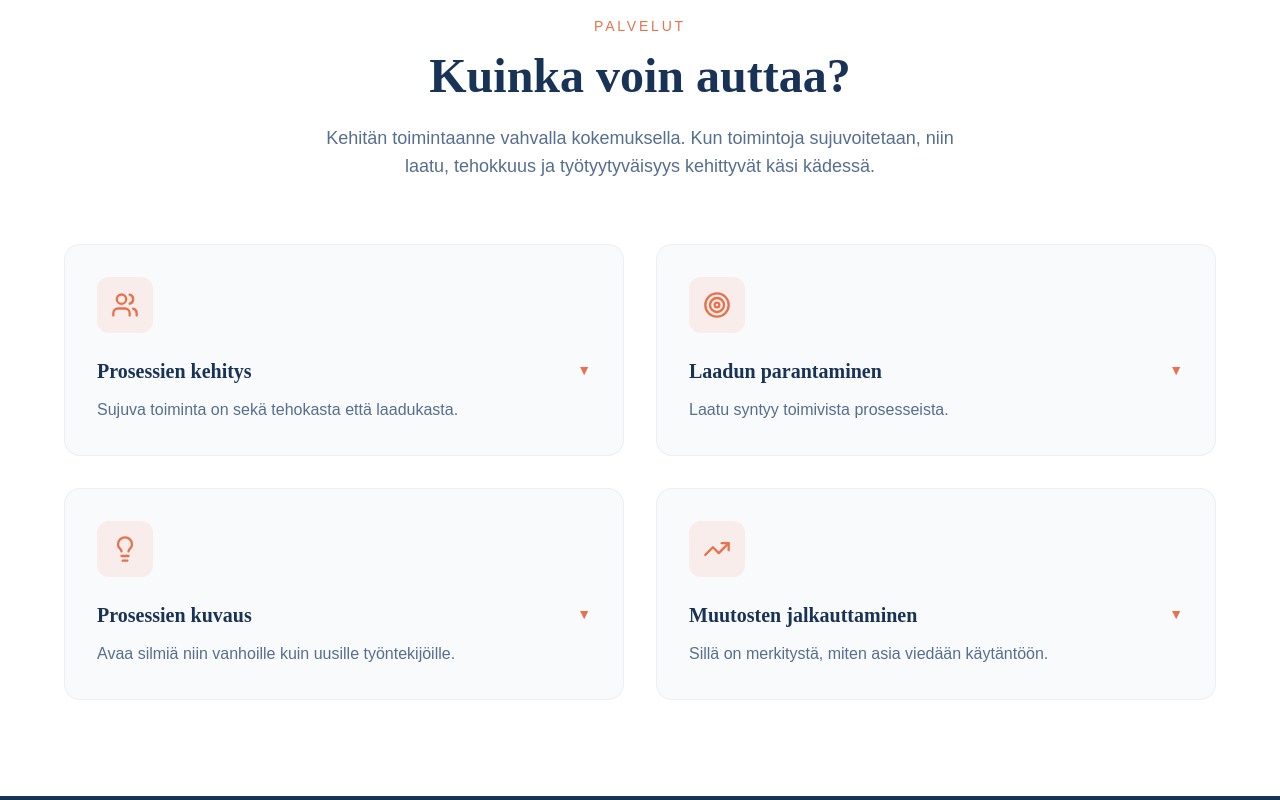
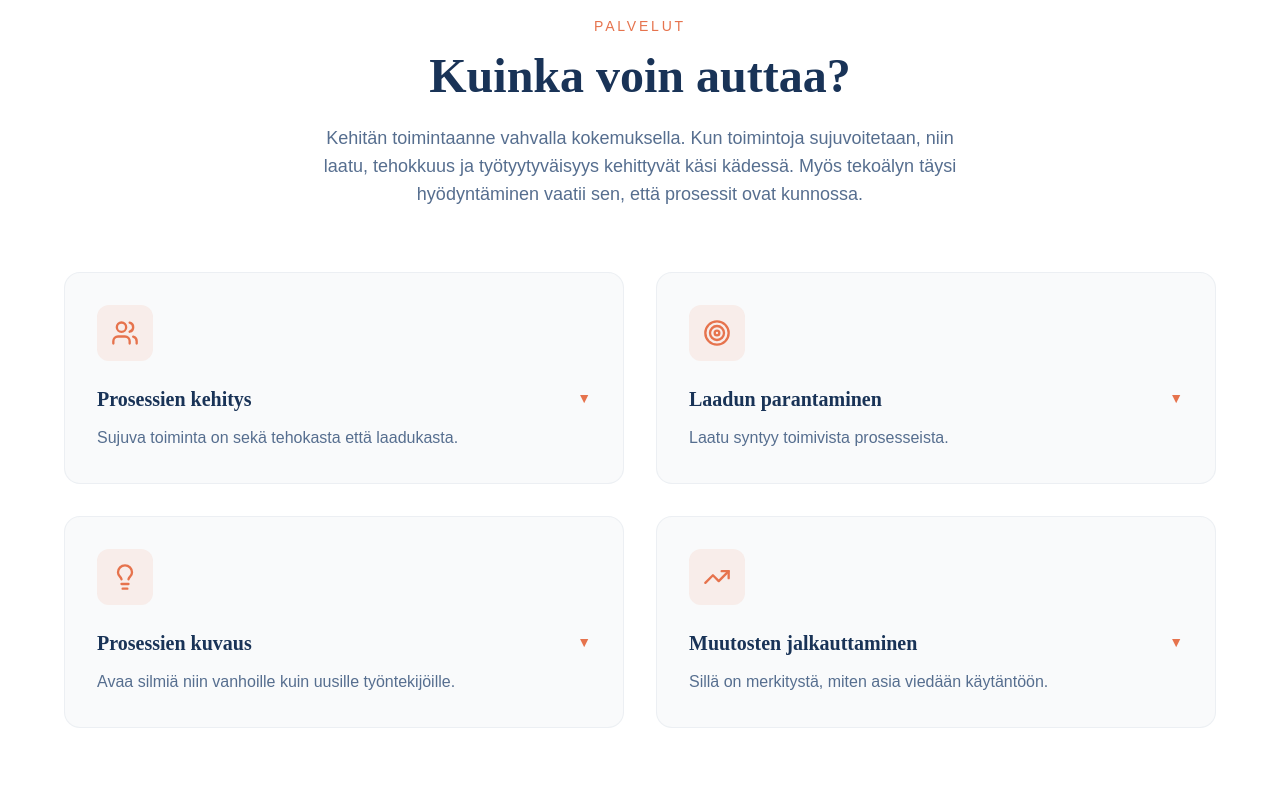
Before and after one commit to vlohi/vlohi.github.io, a React (Vite) app: page / in a window 1280 px wide. Shown: the part 800-1600 px from the top of the page. Built offline with nearby package versions, Linux system fonts and the light colour scheme; the HTML template or start-up script is replaced by a standard one.

Commit message:
Update About.tsx
Lisätty heti etusivulle maininta, että tekoälyn täysi hyödyntäminen vaatii, että prosessit ovat kunnossa.

```diff
--- a/src/components/About.tsx
+++ b/src/components/About.tsx
@@ -36,7 +36,7 @@ export function About() {
           <h2 className="font-display text-3xl md:text-5xl font-semibold text-foreground mb-6">Kuinka voin auttaa?</h2>
           <p className="font-body text-lg text-muted-foreground max-w-2xl mx-auto">
             Kehitän toimintaanne vahvalla kokemuksella. Kun toimintoja sujuvoitetaan, niin laatu, tehokkuus ja
-            työtyytyväisyys kehittyvät käsi kädessä.
+            työtyytyväisyys kehittyvät käsi kädessä. Myös tekoälyn täysi hyödyntäminen vaatii sen, että prosessit ovat kunnossa.
           </p>
         </div>
 
```
